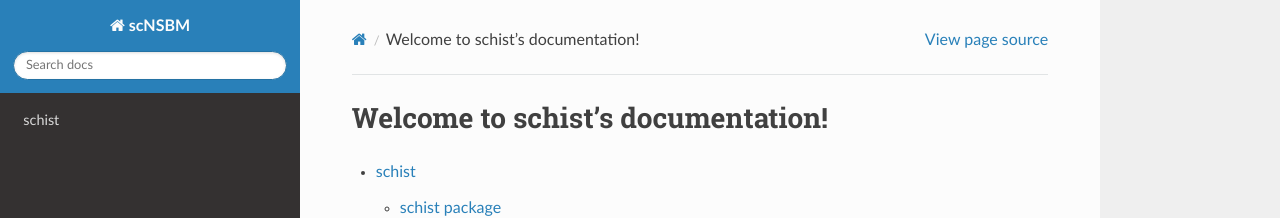
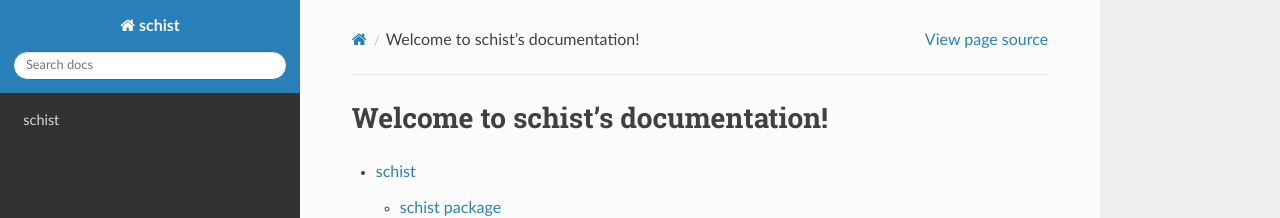
Before and after one commit to dawe/schist, a Sphinx documentation site: the page built from docs/index.rst, in a window 1280 px wide. Shown: the top 218 px of the page. Built offline with Sphinx 7.4.7 and the Read the Docs theme 2.0.0, drawn with Linux system fonts in a browser that asks for light colours.

Commit message:
first docs

```diff
--- a/docs/conf.py
+++ b/docs/conf.py
@@ -17,7 +17,7 @@
 
 # -- Project information -----------------------------------------------------
 
-project = 'scNSBM'
+project = 'schist'
 copyright = '2020, Davide Cittaro, Leonardo Morelli'
 author = 'Davide Cittaro, Leonardo Morelli'
 
```
